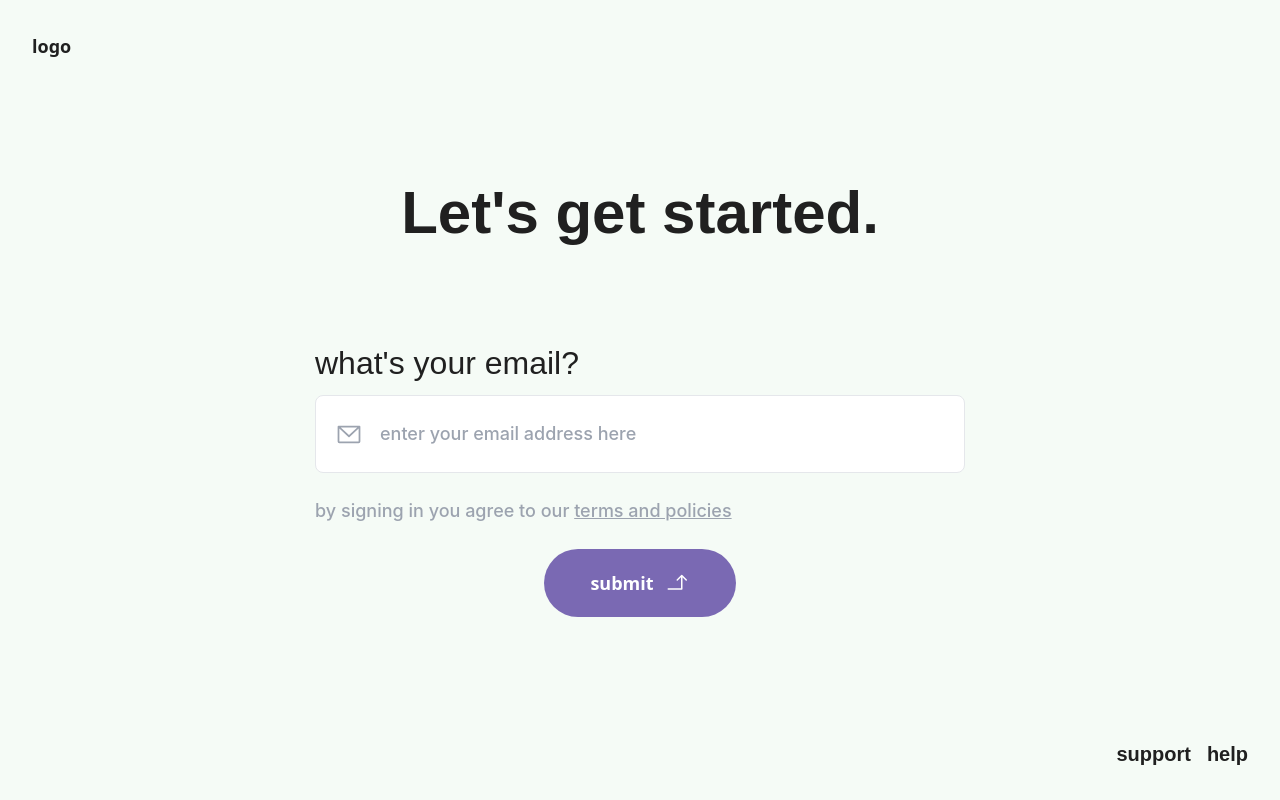
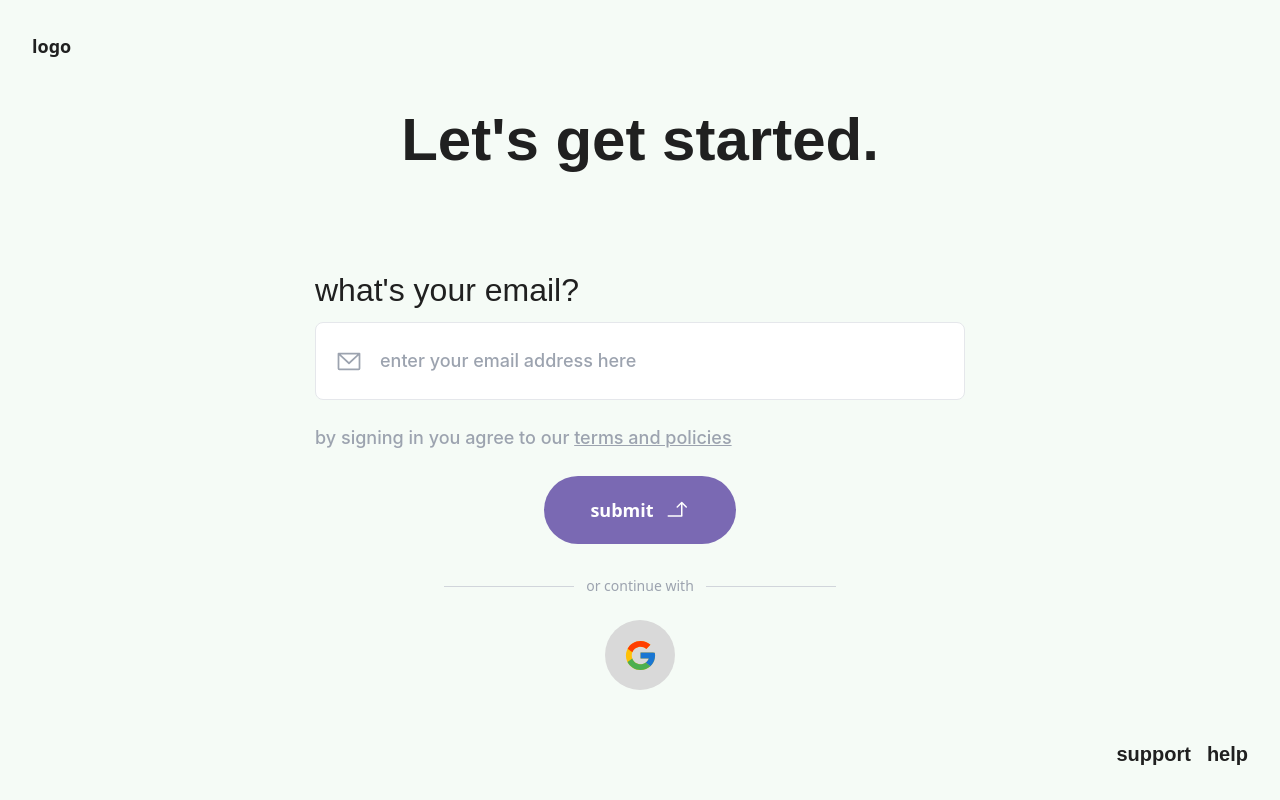
Before and after one commit to blud-sh/blud, a Next.js app: page /signup in a window 1280 px wide. Built offline with nearby package versions, Linux system fonts and the light colour scheme.

Commit message:
feat: added paste handling for OTP

```diff
--- a/src/app/(auth)/signup/flow/steps/Step2.tsx
+++ b/src/app/(auth)/signup/flow/steps/Step2.tsx
@@ -29,6 +29,16 @@ export default function Step2() {
         setOtp(newOtp)
         if (nextIdx <= 5) {
             setActive(nextIdx)
+        }
+    }
+
+    // handler for paste
+    const handlePaste = (e: React.ClipboardEvent<HTMLInputElement>) => {
+        const paste = e.clipboardData.getData("text").replace(/[^0-9]/g, "")
+        if (paste.length === 6) {
+            setOtp(paste.split(""))
+            setActive(6)
+            e.preventDefault()
         }
     }
 
@@ -142,6 +152,7 @@ export default function Step2() {
                                 onChange={(e) => handleChange(idx, e.target.value)}
                                 onKeyDown={(e) => handleKeyDown(idx, e)}
                                 onFocus={() => handleFocus(idx)}
+                                onPaste={handlePaste}
                                 className={`bg-transparent w-full h-full text-6xl text-center font-bold outline-none ${
                                     active === idx ? "text-white" : "text-contrast"
                                 }`}
--- a/src/app/(auth)/signup/page.tsx
+++ b/src/app/(auth)/signup/page.tsx
@@ -4,6 +4,9 @@ import { EnvelopeSimpleIcon, ArrowElbowRightUpIcon } from "@phosphor-icons/react
 import { useRouter } from "next/navigation"
 import { useSignupStepStore } from "./flow/store"
 import { signIn } from "@/actions/auth"
+import Image from "next/image"
+import config from "../../../../config"
+import { createClient } from "@/supabase/client"
 
 const SignupPage: React.FC = () => {
     const [email, setEmail] = React.useState("")
@@ -40,6 +43,18 @@ const SignupPage: React.FC = () => {
             return
         }
         router.push("/signup/flow")
+    }
+
+    // Add Google sign-in handler
+    const handleGoogle = async () => {
+        const redirectTo = `${config.domain}/auth/callback`
+        const supabase = createClient()
+        supabase.auth.signInWithOAuth({
+            provider: "google",
+            options: {
+                redirectTo: `${redirectTo}?redirect=${encodeURIComponent("/chatroom")}`,
+            },
+        })
     }
 
     return (
@@ -108,6 +123,27 @@ const SignupPage: React.FC = () => {
                             </button>
                         </div>
                     </form>
+                    {/* Divider */}
+                    <div className="flex items-center justify-center mt-8 mb-4 w-full text-gray-400">
+                        <div className="w-[130px] h-px bg-gray-300"></div>
+                        <span className="mx-3 text-sm">or continue with</span>
+                        <div className="w-[130px] h-px bg-gray-300"></div>
+                    </div>
+                    {/* Google OAuth Button */}
+                    <div className="mt-2">
+                        <button
+                            className="w-[70px] h-[70px] flex items-center justify-center bg-[#D9D9D9] rounded-full transition-all hover:bg-[#c0c0c0]"
+                            onClick={handleGoogle}
+                            type="button"
+                        >
+                            <Image
+                                src="/images/google-icon.svg"
+                                alt="Google Icon"
+                                width={35}
+                                height={35}
+                            />
+                        </button>
+                    </div>
                 </div>
             </div>
 
```
